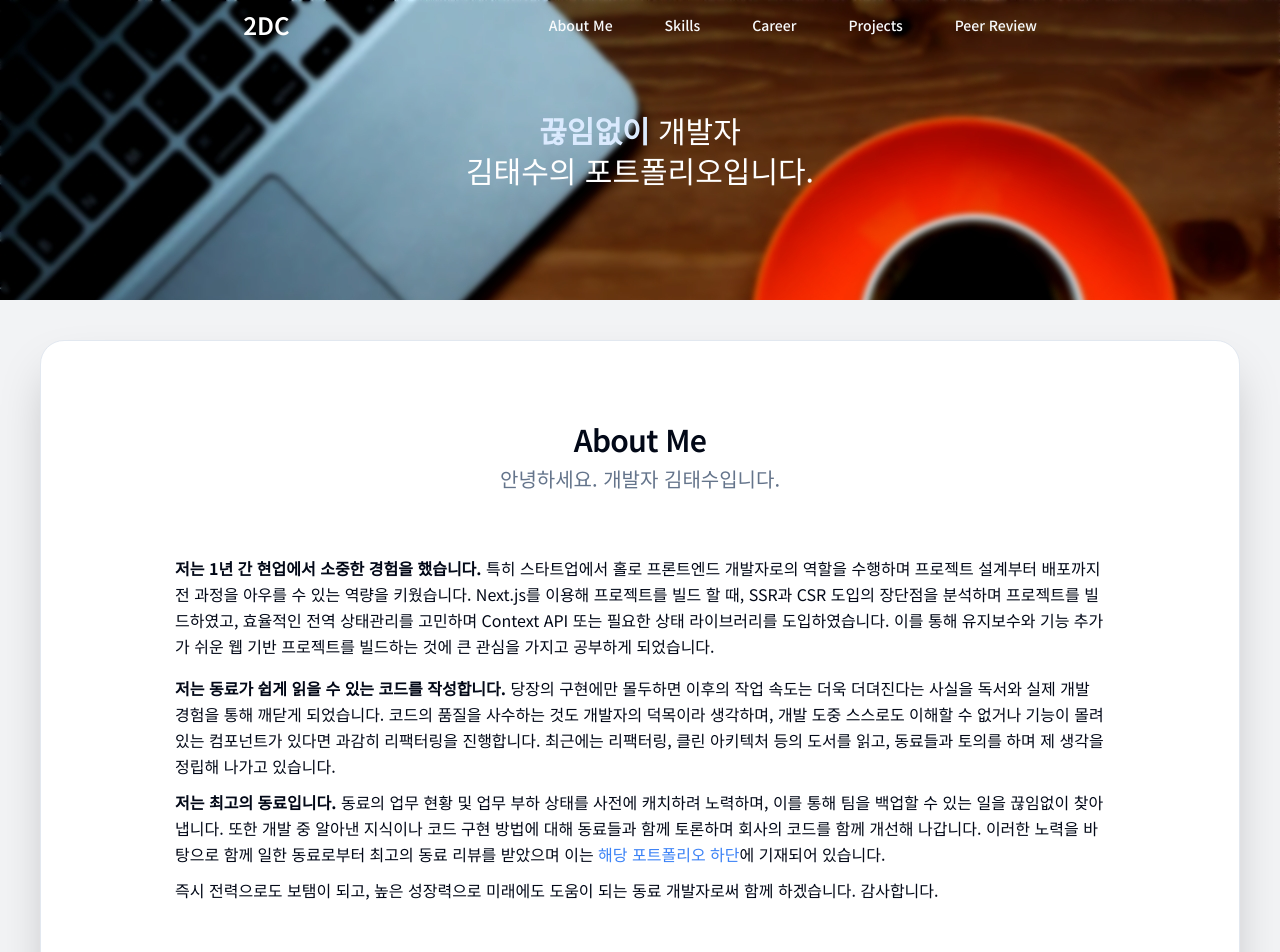
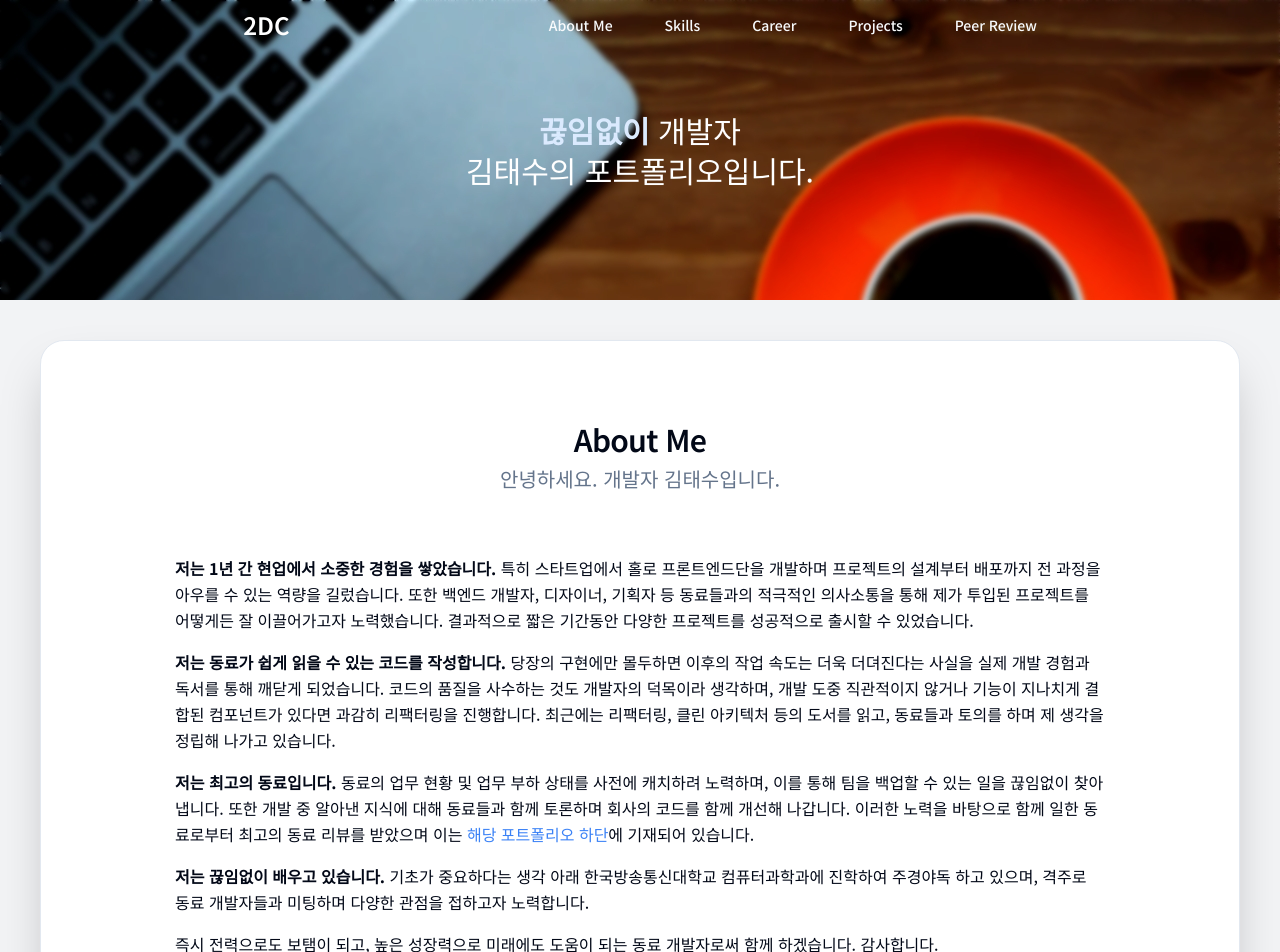
Before and after one commit to 2duckchun/portfolio, a Next.js app: page / in a window 1280 px wide. Shown: the top 952 px of the page. Built offline with nearby package versions, Linux system fonts and the light colour scheme.

Commit message:
text: modify introduce message

```diff
--- a/src/layers/widgets/intro-block/about-me-container.tsx
+++ b/src/layers/widgets/intro-block/about-me-container.tsx
@@ -29,38 +29,40 @@ const AboutMeContainer: FunctionComponent<AboutMeContainerProps> = () => {
       >
         <div className="m-auto max-w-[85%]">
           <p className="py-2">
-            <b>저는 1년 간 현업에서 소중한 경험을 했습니다.</b> 특히
-            스타트업에서 홀로 프론트엔드 개발자로의 역할을 수행하며 프로젝트
-            설계부터 배포까지 전 과정을 아우를 수 있는 역량을 키웠습니다.
-            Next.js를 이용해 프로젝트를 빌드 할 때, SSR과 CSR 도입의 장단점을
-            분석하며 프로젝트를 빌드하였고, 효율적인 전역 상태관리를 고민하며
-            Context API 또는 필요한 상태 라이브러리를 도입하였습니다. 이를 통해
-            유지보수와 기능 추가가 쉬운 웹 기반 프로젝트를 빌드하는 것에 큰
-            관심을 가지고 공부하게 되었습니다.
+            <b>저는 1년 간 현업에서 소중한 경험을 쌓았습니다.</b> 특히
+            스타트업에서 홀로 프론트엔드단을 개발하며 프로젝트의 설계부터
+            배포까지 전 과정을 아우를 수 있는 역량을 길렀습니다. 또한 백엔드
+            개발자, 디자이너, 기획자 등 동료들과의 적극적인 의사소통을 통해 제가
+            투입된 프로젝트를 어떻게든 잘 이끌어가고자 노력했습니다. 결과적으로
+            짧은 기간동안 다양한 프로젝트를 성공적으로 출시할 수 있었습니다.
           </p>
           <p className="py-2">
             <b>저는 동료가 쉽게 읽을 수 있는 코드를 작성합니다.</b> 당장의
-            구현에만 몰두하면 이후의 작업 속도는 더욱 더뎌진다는 사실을 독서와
-            실제 개발 경험을 통해 깨닫게 되었습니다. 코드의 품질을 사수하는 것도
-            개발자의 덕목이라 생각하며, 개발 도중 스스로도 이해할 수 없거나
-            기능이 몰려있는 컴포넌트가 있다면 과감히 리팩터링을 진행합니다.
+            구현에만 몰두하면 이후의 작업 속도는 더욱 더뎌진다는 사실을 실제
+            개발 경험과 독서를 통해 깨닫게 되었습니다. 코드의 품질을 사수하는
+            것도 개발자의 덕목이라 생각하며, 개발 도중 직관적이지 않거나 기능이
+            지나치게 결합된 컴포넌트가 있다면 과감히 리팩터링을 진행합니다.
             최근에는 리팩터링, 클린 아키텍처 등의 도서를 읽고, 동료들과 토의를
             하며 제 생각을 정립해 나가고 있습니다.
           </p>
 
-          <p>
+          <p className="py-2">
             <b>저는 최고의 동료입니다.</b> 동료의 업무 현황 및 업무 부하 상태를
             사전에 캐치하려 노력하며, 이를 통해 팀을 백업할 수 있는 일을
-            끊임없이 찾아냅니다. 또한 개발 중 알아낸 지식이나 코드 구현 방법에
-            대해 동료들과 함께 토론하며 회사의 코드를 함께 개선해 나갑니다.
-            이러한 노력을 바탕으로 함께 일한 동료로부터 최고의 동료 리뷰를
-            받았으며 이는{' '}
+            끊임없이 찾아냅니다. 또한 개발 중 알아낸 지식에 대해 동료들과 함께
+            토론하며 회사의 코드를 함께 개선해 나갑니다. 이러한 노력을 바탕으로
+            함께 일한 동료로부터 최고의 동료 리뷰를 받았으며 이는{' '}
             <a href="#peer-review" className="text-blue-500">
               해당 포트폴리오 하단
             </a>
             에 기재되어 있습니다.
           </p>
 
+          <p className="py-2">
+            <b>저는 끊임없이 배우고 있습니다.</b> 기초가 중요하다는 생각 아래
+            한국방송통신대학교 컴퓨터과학과에 진학하여 주경야독 하고 있으며,
+            격주로 동료 개발자들과 미팅하며 다양한 관점을 접하고자 노력합니다.
+          </p>
           <p className="py-2">
             즉시 전력으로도 보탬이 되고, 높은 성장력으로 미래에도 도움이 되는
             동료 개발자로써 함께 하겠습니다. 감사합니다.
--- a/src/layers/widgets/intro-block/career-container.tsx
+++ b/src/layers/widgets/intro-block/career-container.tsx
@@ -106,25 +106,29 @@ const Dable = () => {
           <p>
             <span className="font-bold">회사소개</span> : 난임으로 어려움을 겪는
             환자들을 위한 각종 필요한 정보들을 제공하는 플랫폼 서비스
-            회사입니다.
           </p>
           <div>
             <span className="font-bold">업무</span>
             <ul className="list-disc pl-10 marker:text-slate-600">
-              <li>회사의 메인 프론트엔드 개발자로 업무를 진행했습니다.</li>
+              <li>프론트엔드 개발 및 유지보수</li>
               <li>
-                프론트엔드에 관련된 모든 설계, 개발, 배포, 유지보수 등을
-                담당했습니다.
+                프론트엔드에 관련된 모든 설계, 개발, 배포, 유지보수 등 담당
               </li>
+
               <li>
-                어드민 프로젝트의 모노레포 도입 및 디렉토리 컨벤션 정립 등
-                유지보수가 편하고 지속가능한 프론트엔드 개발 환경을 구축한
-                경험이 있습니다.
-              </li>
-              <li>
-                엑셀 API 문서를 postman으로 변경하거나, 라이센스 이슈가 있는
-                라이브러리를 찾아 제거하는 등 사내 개발 환경을 적극적으로 개선한
-                경험이 있습니다.
+                사내 개발 환경 적극 개선
+                <ul>
+                  <li className="border-l-2 pl-2">
+                    프론트엔드 모노레포 도입, 디렉터리 컨벤션 정립 등 유지보수가
+                    용이한 프론트엔드 설계 구축
+                  </li>
+                  <li className="border-l-2 pl-2">
+                    엑셀로 관리되는 API 문서를 postman로 변경, 이후 swagger 도입
+                  </li>
+                  <li className="border-l-2 pl-2">
+                    라이센스 이슈가 있는 라이브러리 식별 및 제거 후 재개발 등
+                  </li>
+                </ul>
               </li>
             </ul>
           </div>
@@ -176,21 +180,19 @@ const OtherCarrer = () => {
             </p>
             <p>
               <span className="font-bold">회사소개</span> : 대한민국의
-              사료산업의 발전을 위해 설립된 농림축산식품부 산하 기관입니다.
+              사료산업의 발전을 위해 설립된 농림축산식품부 산하 기관
             </p>
             <div>
               <span className="font-bold">업무</span>
               <ul className="list-disc pl-10 marker:text-slate-600">
+                <li>통계청 소속 국내 사료 생산 및 원료 사용량 관리</li>
                 <li>
-                  통계청 소속의 국내 사료 생산 및 원료 사용량을 관리했습니다.
-                </li>
-                <li>
-                  로이터, 블룸버그 등 외신과 공시자료를 활용하여 국제 곡물 시장
-                  및 물류 동향을 분석하고 농림부 및 사료업계에 고지했습니다.
+                  로이터, 블룸버그 등 외신 및 공시자료를 활용하여 국제 곡물 시장
+                  및 물류 동향을 분석하고 농림부 및 사료업계에 고지함
                 </li>
                 <li>
                   사료산업 보호를 위해 사료원료의 할당관세 배정 근거를 조사하고
-                  효과를 분석했습니다.
+                  효과를 분석함
                 </li>
               </ul>
             </div>
```
